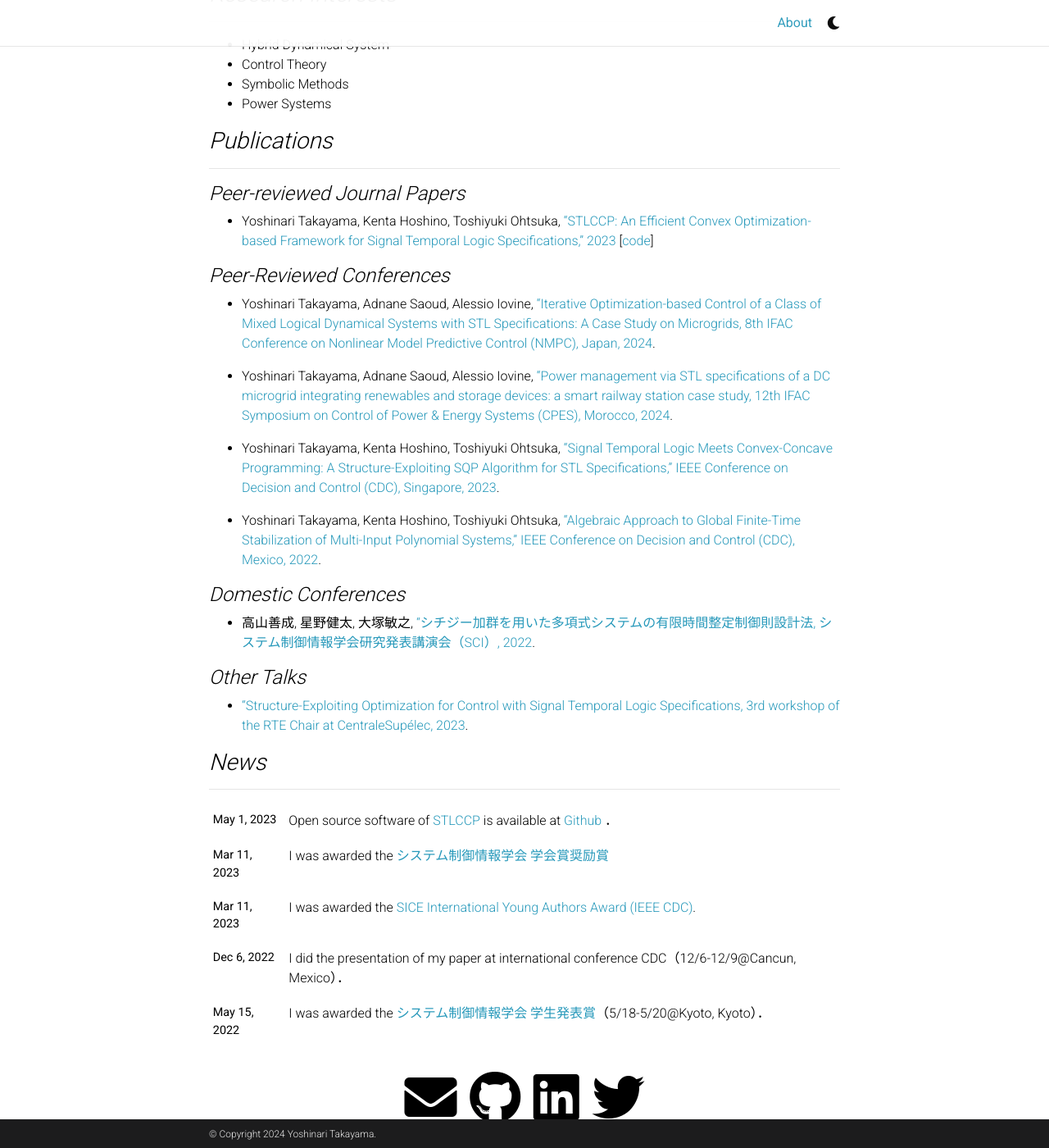
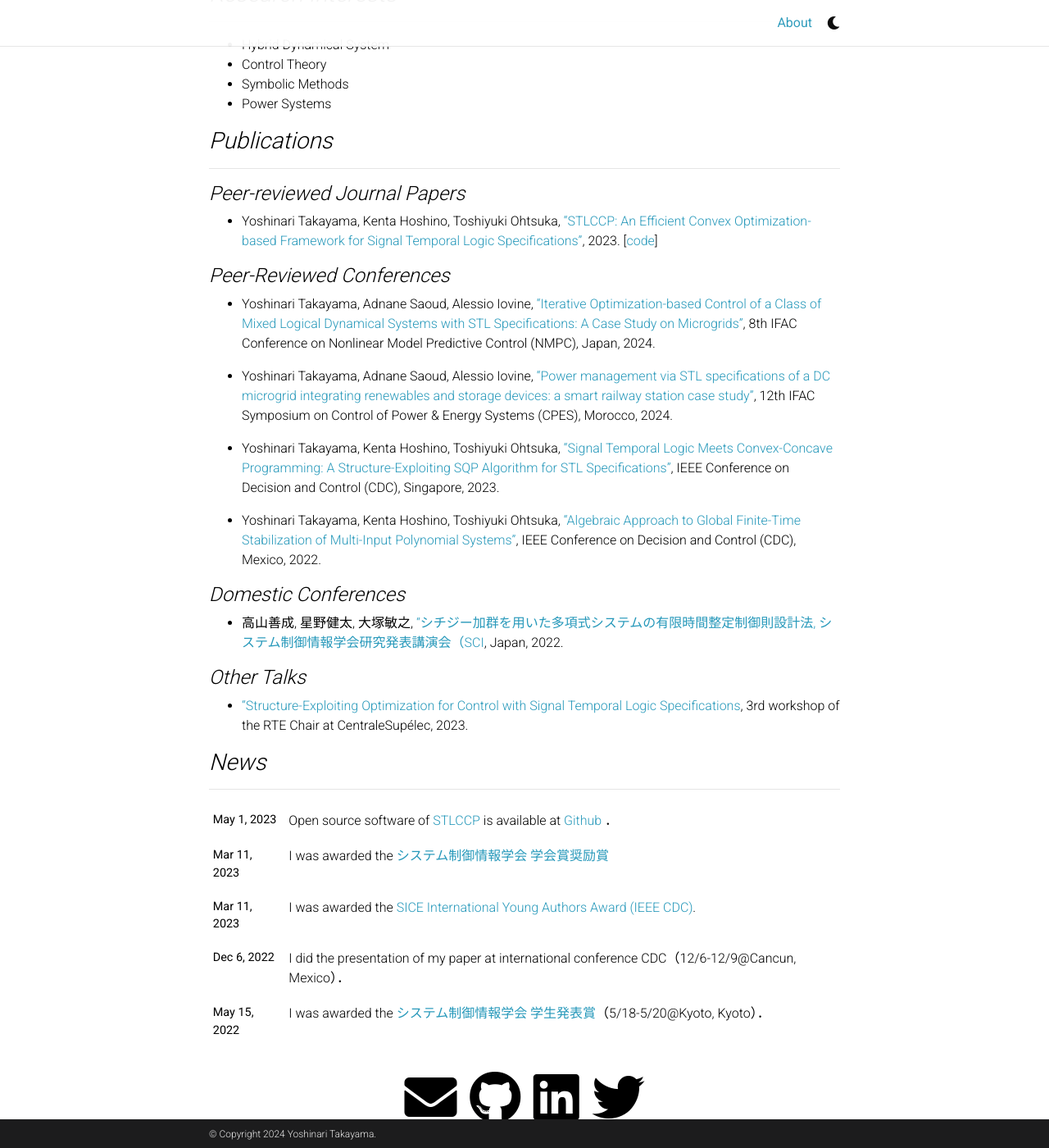
Before and after one commit to yotakayama/yotakayama.github.io, a Jekyll site: the page built from _pages/about.md, in a window 1280 px wide and 1400 px high, scrolled down 478 px. Shown: the whole window at 82% size. Built offline with Jekyll 4.4.1, drawn with Linux system fonts in a browser that asks for light colours; comment, search, counter and statistics services are not loaded; a style sheet for code colours, icons or effects is not loaded.

Commit message:
CPES and NMPC

```diff
--- a/_pages/about.md
+++ b/_pages/about.md
@@ -55,22 +55,22 @@
 ### *Publications*
 ---------------------------------------
 #### *Peer-reviewed Journal Papers*
-- Yoshinari Takayama, Kenta Hoshino, Toshiyuki Ohtsuka, ["STLCCP: An Efficient Convex Optimization-based Framework for Signal Temporal Logic Specifications," 2023](https://arxiv.org/abs/2305.09441) [[code](https://github.com/yotakayama/stlccp)]
+- Yoshinari Takayama, Kenta Hoshino, Toshiyuki Ohtsuka, ["STLCCP: An Efficient Convex Optimization-based Framework for Signal Temporal Logic Specifications"](https://arxiv.org/abs/2305.09441), 2023. [[code](https://github.com/yotakayama/stlccp)]
 
 #### *Peer-Reviewed Conferences*
-- Yoshinari Takayama, Adnane Saoud, Alessio Iovine, ["Iterative Optimization-based Control of a Class of Mixed Logical Dynamical Systems with STL Specifications: A Case Study on Microgrids, 8th IFAC Conference on Nonlinear Model Predictive Control (NMPC), Japan, 2024](https://hal.science/hal-04548049).
+- Yoshinari Takayama, Adnane Saoud, Alessio Iovine, ["Iterative Optimization-based Control of a Class of Mixed Logical Dynamical Systems with STL Specifications: A Case Study on Microgrids"](https://hal.science/hal-04548049), 8th IFAC Conference on Nonlinear Model Predictive Control (NMPC), Japan, 2024.
 
-- Yoshinari Takayama, Adnane Saoud, Alessio Iovine, ["Power management via STL specifications of a DC microgrid integrating renewables and storage devices: a smart railway station case study, 12th IFAC Symposium on Control of Power & Energy Systems (CPES), Morocco, 2024](https://hal.science/hal-04576820).
+- Yoshinari Takayama, Adnane Saoud, Alessio Iovine, ["Power management via STL specifications of a DC microgrid integrating renewables and storage devices: a smart railway station case study"](https://hal.science/hal-04576820), 12th IFAC Symposium on Control of Power & Energy Systems (CPES), Morocco, 2024.
 
-- Yoshinari Takayama, Kenta Hoshino, Toshiyuki Ohtsuka, ["Signal Temporal Logic Meets Convex-Concave Programming: A Structure-Exploiting SQP Algorithm for STL Specifications," IEEE Conference on Decision and Control (CDC), Singapore, 2023](https://ieeexplore.ieee.org/document/103836055).
+- Yoshinari Takayama, Kenta Hoshino, Toshiyuki Ohtsuka, ["Signal Temporal Logic Meets Convex-Concave Programming: A Structure-Exploiting SQP Algorithm for STL Specifications"](https://ieeexplore.ieee.org/document/103836055), IEEE Conference on Decision and Control (CDC), Singapore, 2023.
 
-- Yoshinari Takayama, Kenta Hoshino, Toshiyuki Ohtsuka, ["Algebraic Approach to Global Finite-Time Stabilization of Multi-Input Polynomial Systems," IEEE Conference on Decision and Control (CDC), Mexico, 2022](https://ieeexplore.ieee.org/document/9992595).
+- Yoshinari Takayama, Kenta Hoshino, Toshiyuki Ohtsuka, ["Algebraic Approach to Global Finite-Time Stabilization of Multi-Input Polynomial Systems"](https://ieeexplore.ieee.org/document/9992595), IEEE Conference on Decision and Control (CDC), Mexico, 2022.
 
 #### *Domestic Conferences*
-- 高山善成, 星野健太, 大塚敏之, ["シチジー加群を用いた多項式システムの有限時間整定制御則設計法, システム制御情報学会研究発表講演会（SCI）, 2022](https://cir.nii.ac.jp/crid/1520010842629404544).
+- 高山善成, 星野健太, 大塚敏之, ["シチジー加群を用いた多項式システムの有限時間整定制御則設計法, システム制御情報学会研究発表講演会（SCI](https://cir.nii.ac.jp/crid/1520010842629404544), Japan, 2022.
 
 #### *Other Talks*
-- ["Structure-Exploiting Optimization for Control with Signal Temporal Logic Specifications, 3rd workshop of the RTE Chair at CentraleSupélec, 2023](https://csrte23.sciencesconf.org/).
+- ["Structure-Exploiting Optimization for Control with Signal Temporal Logic Specifications](https://csrte23.sciencesconf.org/), 3rd workshop of the RTE Chair at CentraleSupélec, 2023.
 
 
 <!--
```
